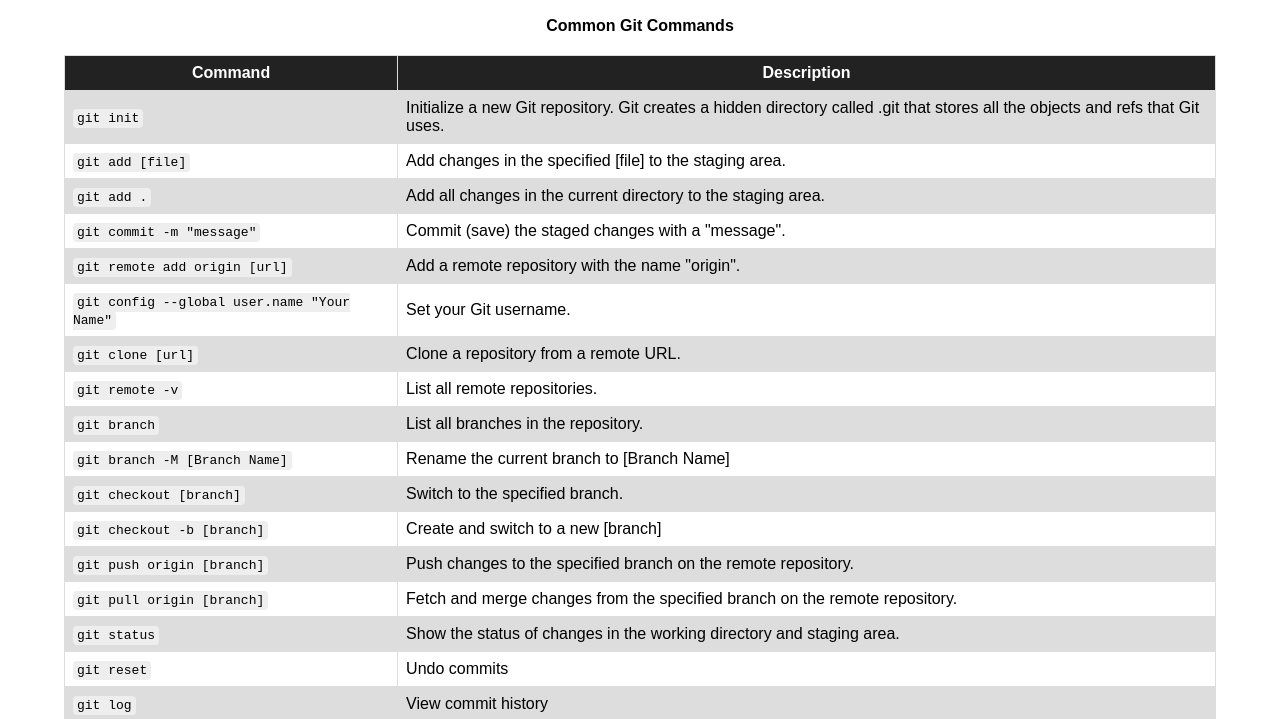
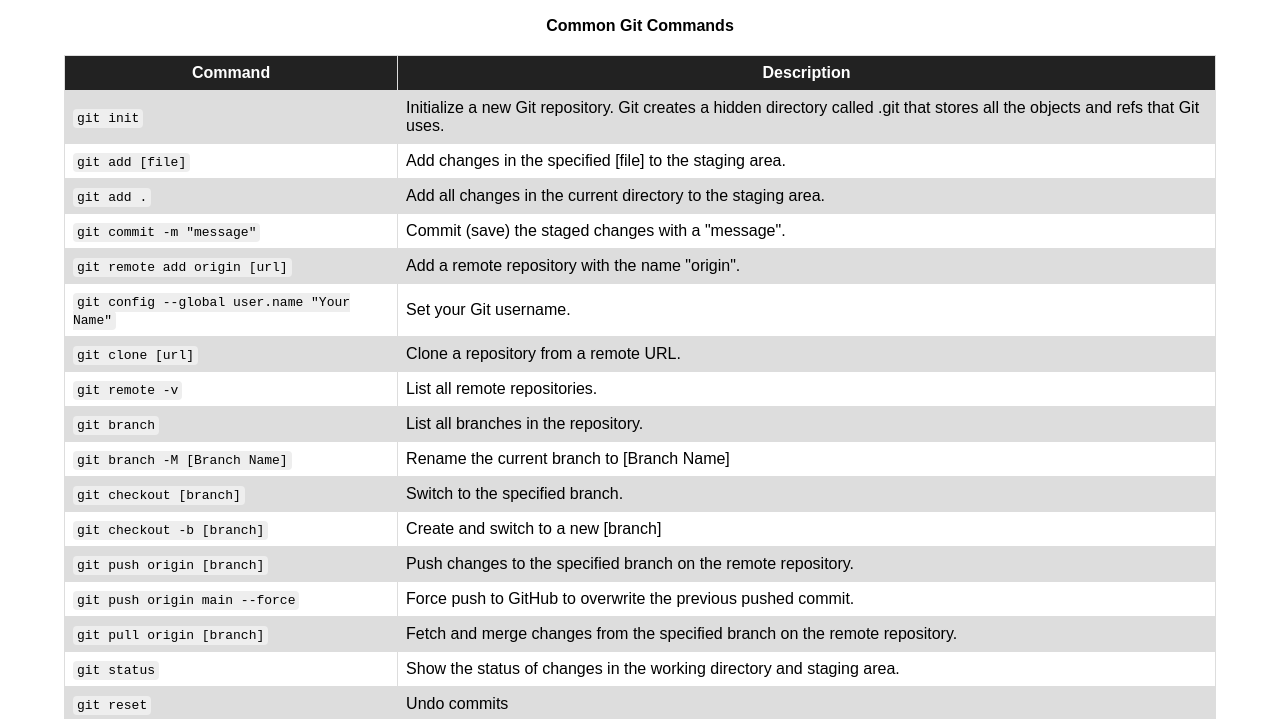
Before and after one commit to Pratush26/Git-and-Github, a plain HTML site: page index.html in a window 1280 px wide. Shown: the part 80-799 px from the top of the page. Drawn offline with Linux system fonts and the light colour scheme.

Commit message:
add details

```diff
--- a/index.html
+++ b/index.html
@@ -4,7 +4,8 @@
 <head>
     <meta charset="UTF-8">
     <meta name="viewport" content="width=device-width, initial-scale=1.0">
-    <meta name="description" content="A beginner-friendly blog that explains Git & GitHub commands, workflows, interview questions, and best practices.">
+    <meta name="description"
+        content="A beginner-friendly blog that explains Git & GitHub commands, workflows, interview questions, and best practices.">
     <title>Git & Github</title>
     <link rel="stylesheet" href="style.css">
 </head>
@@ -75,6 +76,10 @@
                     <td>Push changes to the specified branch on the remote repository.</td>
                 </tr>
                 <tr>
+                    <td><code>git push origin main --force</code></td>
+                    <td>Force push to GitHub to overwrite the previous pushed commit.</td>
+                </tr>
+                <tr>
                     <td><code>git pull origin [branch]</code></td>
                     <td>Fetch and merge changes from the specified branch on the remote repository.</td>
                 </tr>
@@ -142,8 +147,10 @@
             </tbody>
         </table>
         <section>
-            <p>This is a shortlist of the most commonly used Git commands. For beginners, the first 16 are enough and widely used by most GitHub users.</p>
-            <p><u>Fork</u> means copying someone else's repository to your own GitHub account so you can develop or contribute from your side. Later, you can send a pull request to the original owner for merging.</p>
+            <p>This is a shortlist of the most commonly used Git commands. For beginners, the first 16 are enough and
+                widely used by most GitHub users.</p>
+            <p><u>Fork</u> means copying someone else's repository to your own GitHub account so you can develop or
+                contribute from your side. Later, you can send a pull request to the original owner for merging.</p>
             <em><strong>Note:</strong> If you want to use GitHub Pages for hosting, ensure your homepage file is named
                 'index.html'</em>
         </section>
@@ -322,8 +329,8 @@
         </article>
     </main>
     <footer>
-        <p>This Blog-page is created by - Pratush - <a href="https://pratushportfolio.vercel.app/"
-                target="_blank" rel="noopener">pratushportfolio.vercel.app</a></p>
+        <p>This Blog-page is created by - Pratush - <a href="https://pratushportfolio.vercel.app/" target="_blank"
+                rel="noopener">pratushportfolio.vercel.app</a></p>
         <p>If you are interested to learn more then checkout this website - <a href="https://www.w3schools.com/git/"
                 target="_blank" rel="noopener">w3schools.com/git</a></p>
     </footer>
```
